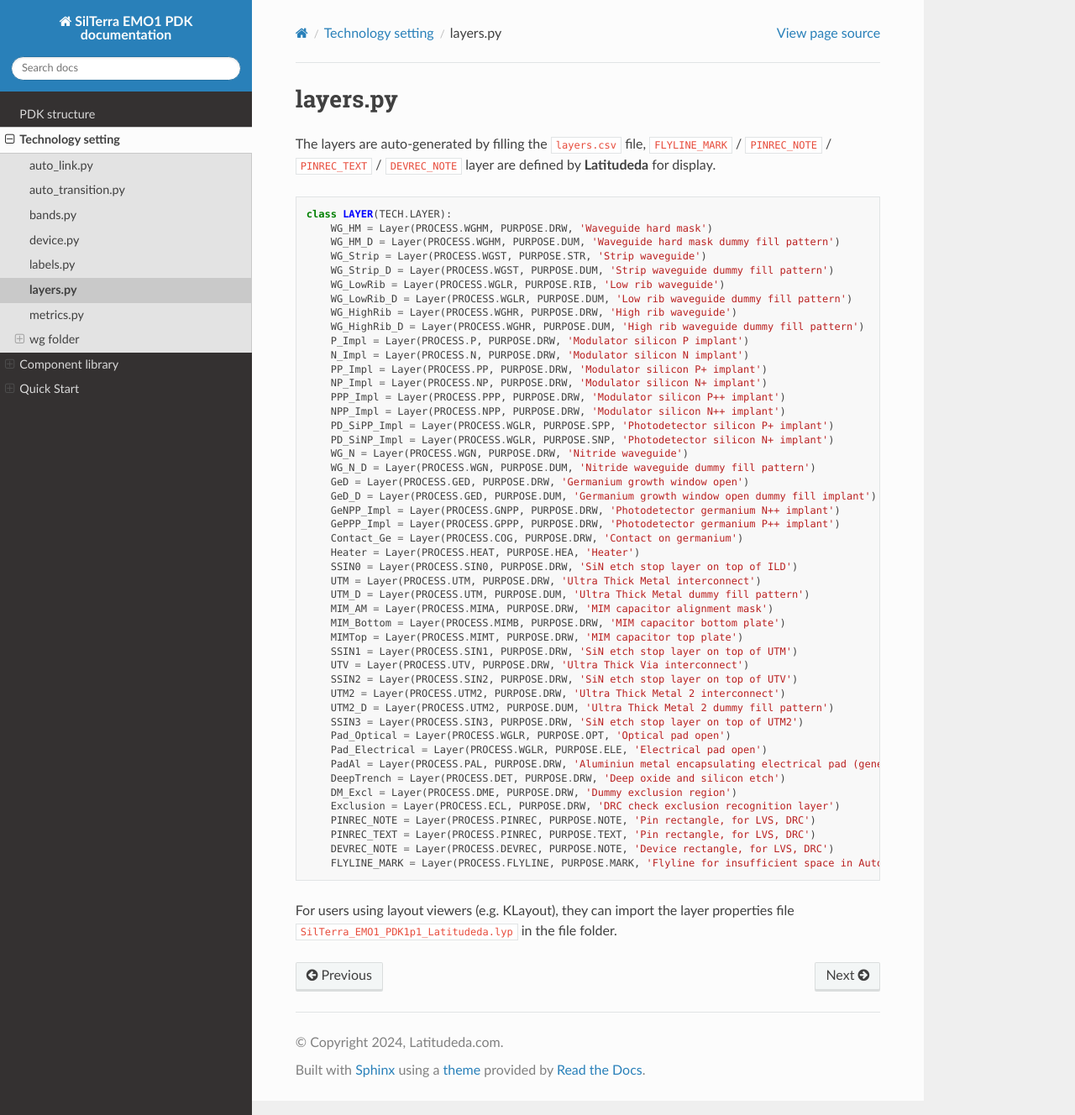
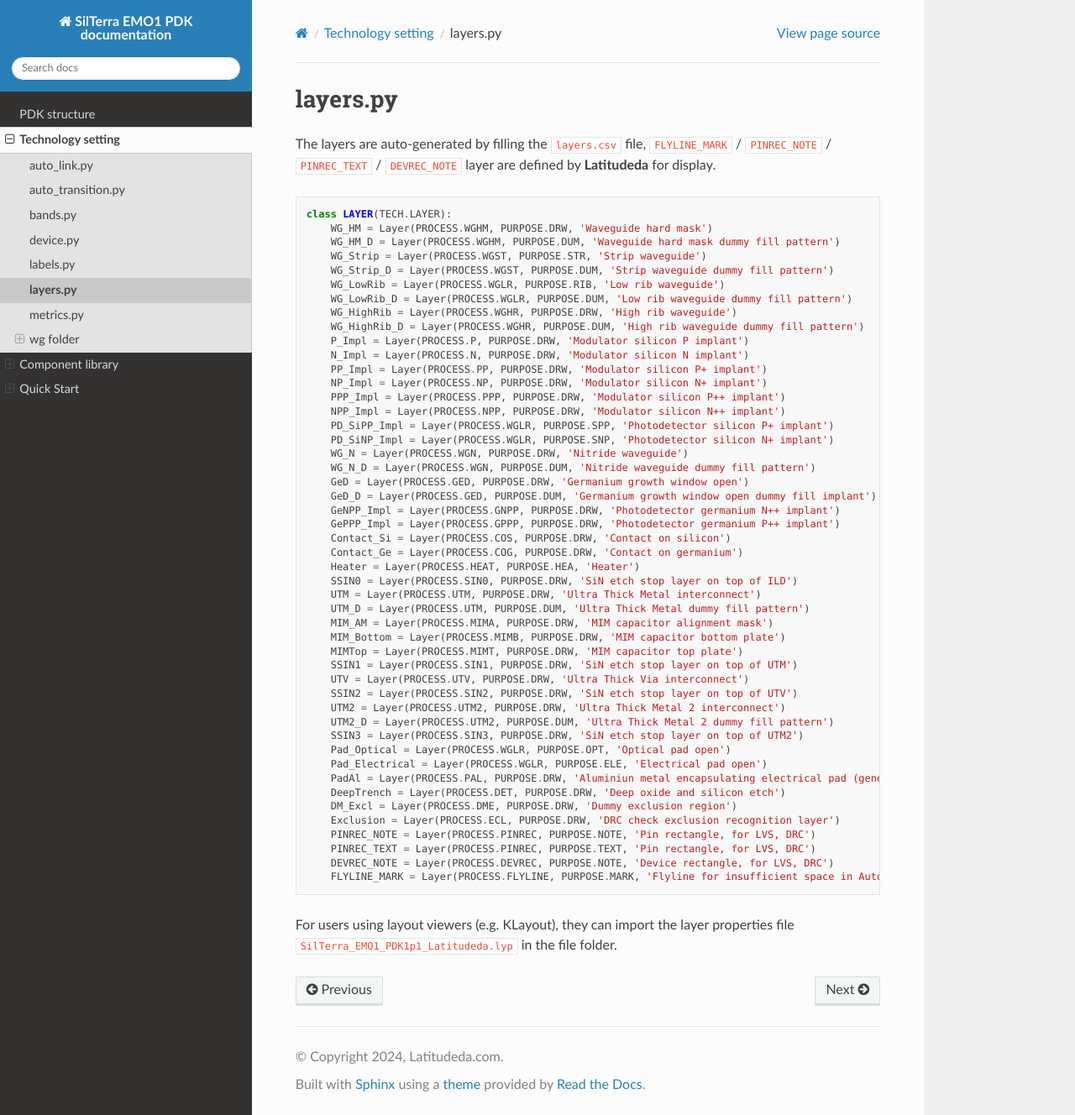
Before and after one commit to Latitudeda/SilTerra_EMO1_RDL_PDK, a Sphinx documentation site: the page built from docs/source/source/tech/layers.rst, in a window 1280 px wide and 1328 px high. Shown: the whole window at 84% size. Built offline with Sphinx 7.4.7 and the Read the Docs theme 3.1.0, drawn with Linux system fonts in a browser that asks for light colours; pages that are not in the unit, such as notebooks, are missing from menus.

Commit message:
pic update

```diff
--- a/docs/source/source/tech/layers.rst
+++ b/docs/source/source/tech/layers.rst
@@ -28,6 +28,7 @@ The layers are auto-generated by filling the ``layers.csv`` file, ``FLYLINE_MARK
         GeD_D = Layer(PROCESS.GED, PURPOSE.DUM, 'Germanium growth window open dummy fill implant')
         GeNPP_Impl = Layer(PROCESS.GNPP, PURPOSE.DRW, 'Photodetector germanium N++ implant')
         GePPP_Impl = Layer(PROCESS.GPPP, PURPOSE.DRW, 'Photodetector germanium P++ implant')
+        Contact_Si = Layer(PROCESS.COS, PURPOSE.DRW, 'Contact on silicon')
         Contact_Ge = Layer(PROCESS.COG, PURPOSE.DRW, 'Contact on germanium')
         Heater = Layer(PROCESS.HEAT, PURPOSE.HEA, 'Heater')
         SSIN0 = Layer(PROCESS.SIN0, PURPOSE.DRW, 'SiN etch stop layer on top of ILD')
```
Also changed, not shown: docs/source/source/images/lyp.png.
